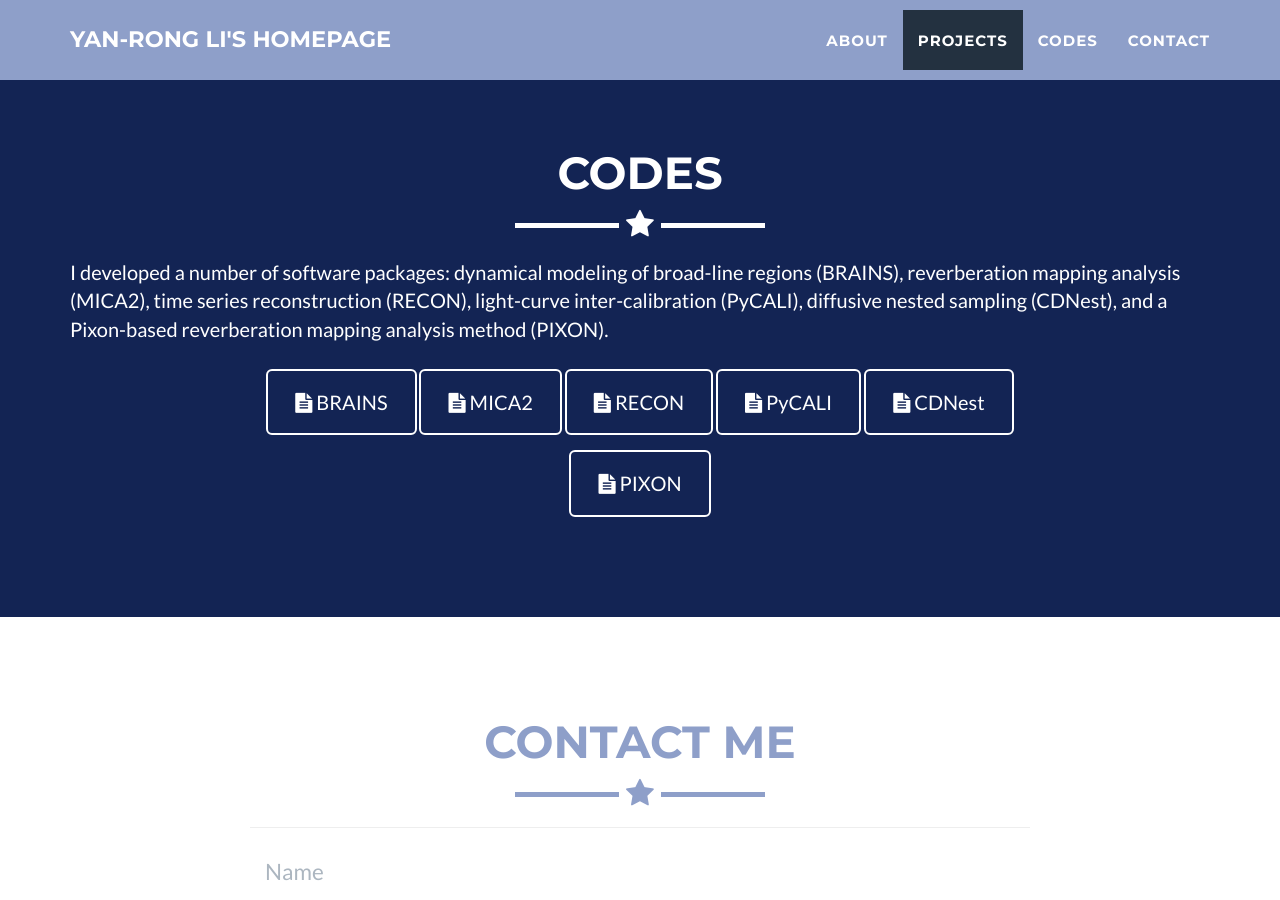
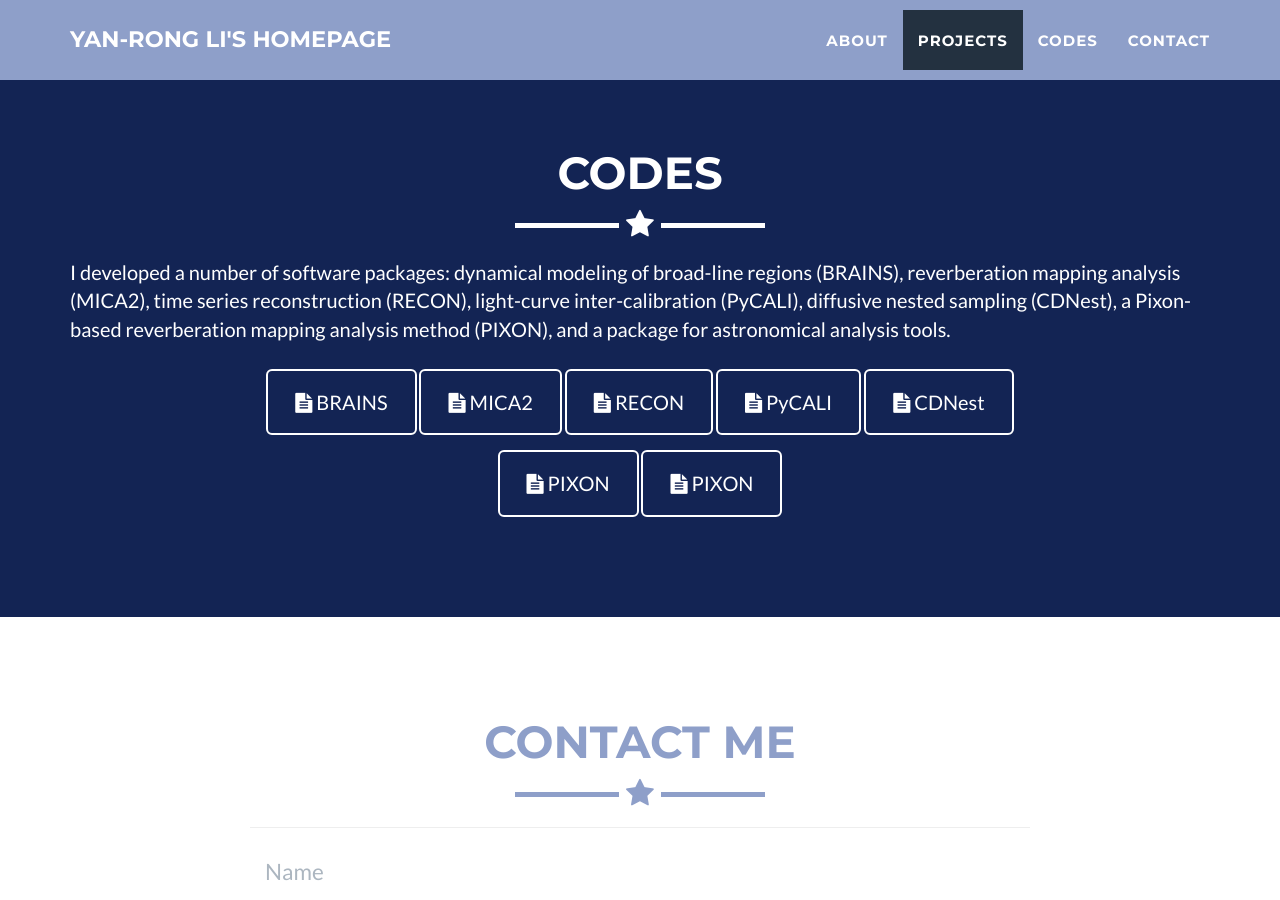
Before and after one commit to liyropt/liyropt.github.io, a Jekyll site: the page built from index.html, in a window 1280 px wide and 900 px high, scrolled down 2161 px. Built offline with Jekyll 4.4.1, drawn with Linux system fonts in a browser that asks for light colours.

Commit message:
update CV.

```diff
--- a/_includes/codes.html
+++ b/_includes/codes.html
@@ -12,7 +12,8 @@
                 <p> I developed a number of software packages: dynamical modeling of broad-line regions (BRAINS),
                     reverberation mapping analysis (MICA2), time series reconstruction (RECON),
                     light-curve inter-calibration (PyCALI), diffusive nested sampling (CDNest),
-                    and a Pixon-based reverberation mapping analysis method (PIXON). </p>
+                    a Pixon-based reverberation mapping analysis method (PIXON), and a package
+                    for astronomical analysis tools. </p>
             </div>
             <div class="col-lg-8 col-lg-offset-2 text-center">
                 <a href="https://github.com/LiyrAstroph/BRAINS" class="btn btn-lg btn-outline">
@@ -33,6 +34,9 @@
                 <a href="https://github.com/LiyrAstroph/PIXON" class="btn btn-lg btn-outline">
                     <i class="fa fa-file-text" aria-hidden="true"></i> PIXON
                 </a>
+                <a href="https://github.com/LiyrAstroph/PyAT" class="btn btn-lg btn-outline">
+                    <i class="fa fa-file-text" aria-hidden="true"></i> PIXON
+                </a>
             </div>
         </div>
     </div>
```
Also changed, not shown: 1 other file.
